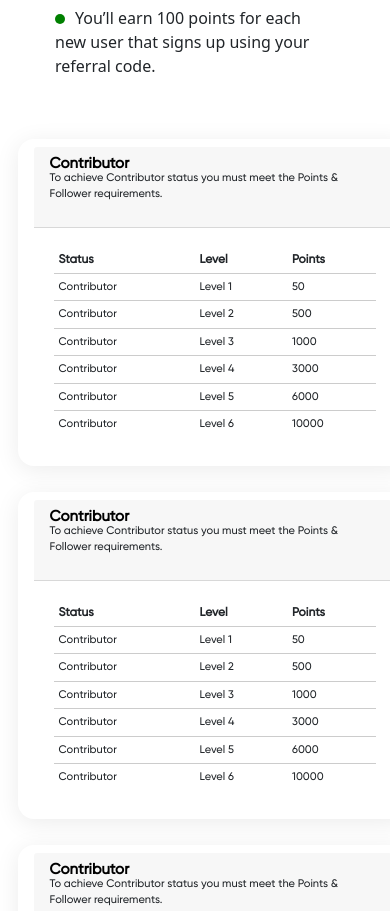
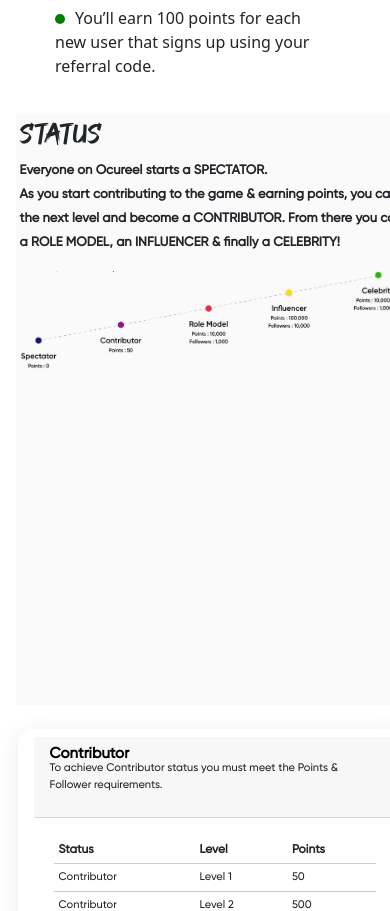
Before and after one commit to pithwalahussain12/ocureel-code, a React (Create React App) app: page /leaderboard in a window 390 px wide. Shown: the part 1226-2137 px from the top of the page. Built offline with nearby package versions, Linux system fonts and the light colour scheme.

Commit message:
Play card btn working

```diff
--- a/src/Components/Leaderboard/index.jsx
+++ b/src/Components/Leaderboard/index.jsx
@@ -4,6 +4,7 @@
 import ProgressInstruction from './ProgressInstruction'
 import theme from '../../assets/leaderboard-faces.png'
 import SpectatorCard from './Spectator'
+import graph from "../../assets/leaderboard-graph.jpg"
 import './style.css';
 
 const Leaderboard = () => {
@@ -22,13 +23,13 @@
 
 
 
-            {/* <div className="leaderboard__card2">
+            <div className="leaderboard__card2">
                 <div className="">
                     <h1 className="play__card1__title">Status</h1>
                     <p className='leaderboard__card1__text__content'>Everyone on Ocureel starts a SPECTATOR. <br /> As you start contributing to the game & earning points, you can advance to <br /> the next level and become a CONTRIBUTOR. From there you can advance to <br /> a ROLE MODEL, an INFLUENCER & finally a CELEBRITY!</p>
                 </div>
-                <ProgressInstruction/>
-            </div> */}
+                <img src={graph} alt="" width="100%"/>
+            </div>
 
             {/* <div className="spectator">
                 <SpectatorCard/>
--- a/src/Components/Leaderboard/style.css
+++ b/src/Components/Leaderboard/style.css
@@ -31,6 +31,7 @@
   display: flex;
   flex-direction: column;
   justify-content: center;
+  /* overflow-x: hidden; */
   align-items: center;
 }
 
@@ -152,6 +153,9 @@
   .instruction__card__container{
     flex-direction: column;
   }
+  .leaderboard{
+    width: 100vw;
+  }
   .leaderboard__card1{
     flex-direction: column;
     /* margin-top: 10rem; */
@@ -174,4 +178,9 @@
   .spectator{
     width: 100vw;
   }
+  .leaderboard__card2{
+    width: 100vw;
+    padding: 1%;
+    margin-left: 2rem;
+  }
 }
--- a/src/Components/Play/index.jsx
+++ b/src/Components/Play/index.jsx
@@ -68,7 +68,7 @@
                     <div>
                         <h4>Need some inspiration?</h4>
                         <p>Share who I really am?! You’re not supposed to do that… If this sounds scary, don't worry! You always get to see other people go first. Watch other people who have played the game before you take the leap.</p>
-                        <button className='play__card3__btn'><Link to="/">Get Inspired</Link></button>
+                        <button className='play__card3__btn'><Link to="/get-inspired" style={{textDecoration: 'none', color: "black"}}>Get Inspired</Link></button>
                     </div>
                 </div>
                 <div className="play__card3__section2">
@@ -87,7 +87,7 @@
                         <p>It's time to share YOU! Don’t be boring and just be a spectator, <br />  contribute to Ocureel and play the game!!</p>
 
                         <p>Check out the Leaderboard to see how you can earn more points!</p>
-                        <button className='play__card3__btn'>Leaderboard</button>
+                        <button className='play__card3__btn'><Link to="/leaderboard" style={{textDecoration: 'none', color: "black"}}>Leaderboard</Link></button>
                     </div>
                 </div>
             </div>
```
Also changed, not shown: src/assets/leaderboard-graph.jpg (added).
